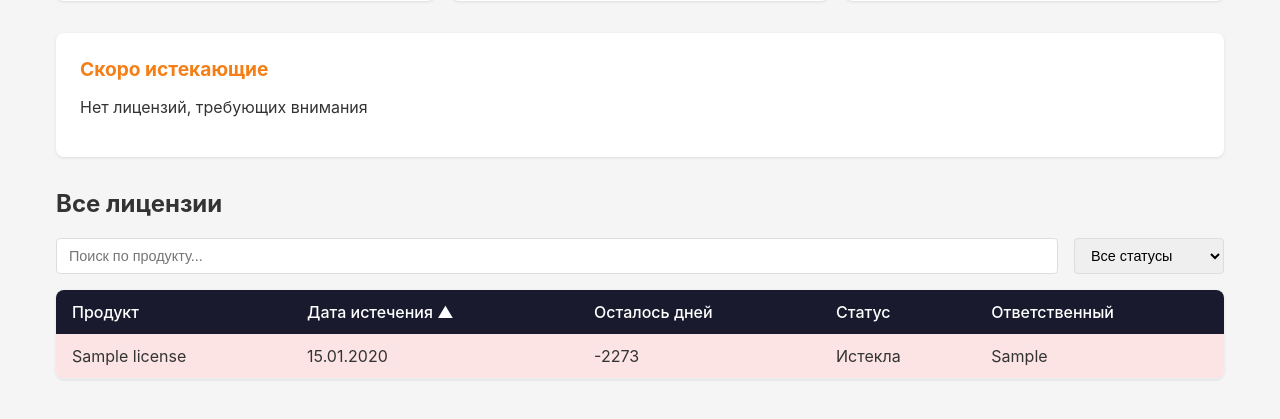
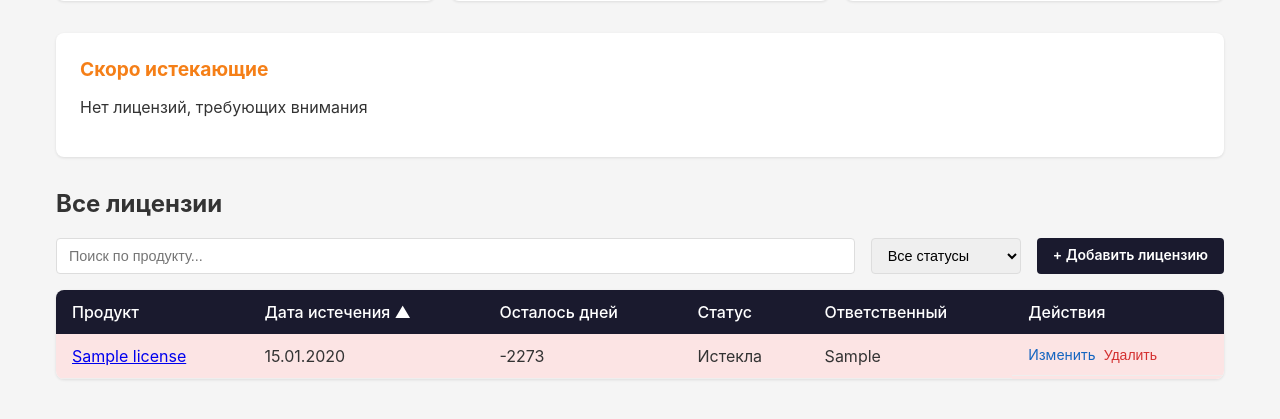
Before and after one commit to tilzhanov/License-Monitoring, a FastAPI app: page / in a window 1280 px wide. Shown: the part 262-681 px from the top of the page. Run offline with FastAPI, Linux system fonts and the light colour scheme; tables that the repository leaves empty hold one stand-in row (values such as "Sample post").

Commit message:
feat(03-01): add action column to table and add-license button to dashboard
- Add '+ Добавить лицензию' button in filter controls and empty state
- Add 'Действия' column header with 'Изменить' and 'Удалить' per row
- Make product name a clickable link to detail page
- Add hx-delete with hx-confirm for HTMX delete flow
- Add stats-section auto-refresh on license-changed event
- Add all Phase 3 CSS: buttons, forms, actions, badges, detail page, 404

```diff
--- a/static/css/app.css
+++ b/static/css/app.css
@@ -124,6 +124,62 @@ nav { display: flex; align-items: center; justify-content: space-between; }
     font-size: 1.1rem;
 }
 
+/* === Buttons (Phase 3) === */
+.btn { display: inline-block; padding: 8px 16px; border-radius: 4px; font-size: 14px; font-weight: 600; text-decoration: none; cursor: pointer; border: none; }
+.btn-primary { background: #1a1a2e; color: #fff; }
+.btn-primary:hover { background: #2a2a4e; }
+.btn-secondary { background: transparent; border: 1px solid #ddd; color: #333; font-weight: 400; }
+.btn-secondary:hover { background: #f5f5f5; }
+
+/* === Form Styles (Phase 3) === */
+.form-container { max-width: 600px; margin: 0 auto; }
+.form-card { background: #fff; padding: 24px; border-radius: 8px; box-shadow: 0 1px 3px rgba(0,0,0,0.1); }
+.form-group { margin-bottom: 16px; }
+.form-group label { display: block; font-size: 14px; font-weight: 400; color: #333; margin-bottom: 4px; line-height: 1.4; }
+.form-group input, .form-group textarea, .form-group select {
+  width: 100%; padding: 8px 16px; border: 1px solid #ddd; border-radius: 4px;
+  font-size: 16px; font-family: inherit; line-height: 1.5;
+}
+.form-group input:focus, .form-group textarea:focus {
+  border-color: #1a1a2e; outline: 2px solid rgba(26, 26, 46, 0.2); outline-offset: 0;
+}
+.form-group .input-error { border-color: #d32f2f; }
+.field-error { display: block; color: #d32f2f; font-size: 14px; font-weight: 400; margin-top: 4px; }
+.form-actions { display: flex; gap: 8px; margin-top: 24px; }
+
+/* === Action Column (Phase 3) === */
+.actions-cell { display: flex; gap: 8px; align-items: center; }
+.action-link { color: #1565c0; font-size: 14px; font-weight: 400; text-decoration: none; }
+.action-link:hover { text-decoration: underline; }
+.action-btn { background: transparent; border: none; cursor: pointer; font-size: 14px; font-weight: 400; padding: 0; }
+.action-delete { color: #d32f2f; }
+.action-delete:hover { text-decoration: underline; }
+
+/* === Status Badge (Phase 3) === */
+.status-badge { display: inline-block; padding: 4px 8px; border-radius: 12px; font-size: 14px; font-weight: 600; }
+.status-badge-active { background: #e8f5e9; color: #2e7d32; }
+.status-badge-warning { background: #fff8e1; color: #e65100; }
+.status-badge-expired { background: #fce4e4; color: #c62828; }
+
+/* === Detail Page (Phase 3) === */
+.detail-container { max-width: 800px; margin: 0 auto; }
+.detail-card { background: #fff; padding: 24px; border-radius: 8px; box-shadow: 0 1px 3px rgba(0,0,0,0.1); }
+.breadcrumb { font-size: 14px; color: #666; font-weight: 400; margin-bottom: 16px; }
+.breadcrumb a { color: #666; }
+.breadcrumb a:hover { text-decoration: underline; }
+.detail-header { margin-bottom: 16px; }
+.detail-header h1 { font-size: 20px; font-weight: 600; margin: 0 0 8px 0; line-height: 1.2; }
+.detail-fields { display: grid; grid-template-columns: 180px 1fr; gap: 8px 16px; }
+.detail-label { color: #666; font-weight: 400; font-size: 14px; }
+.detail-value { font-size: 16px; }
+.detail-comment { margin-top: 16px; }
+.detail-actions { margin-top: 24px; display: flex; gap: 8px; }
+
+/* === 404 Page (Phase 3) === */
+.not-found { text-align: center; padding: 48px; color: #999; }
+.not-found h1 { font-size: 20px; font-weight: 600; color: #333; }
+.not-found a { color: #1565c0; }
+
 /* === Responsive (mobile) === */
 @media (max-width: 768px) {
     .stats-grid { grid-template-columns: 1fr; }
--- a/templates/index.html
+++ b/templates/index.html
@@ -6,7 +6,8 @@
 <h1>Мониторинг лицензий</h1>
 
 <!-- Stats Cards -->
-<div class="stats-grid">
+<div id="stats-section" class="stats-grid"
+     hx-get="/" hx-trigger="license-changed from:body" hx-target="#stats-section" hx-select="#stats-section" hx-swap="outerHTML">
   <div class="stat-card total">
     <div class="count">{{ total }}</div>
     <div class="label">Всего лицензий</div>
@@ -64,6 +65,7 @@
   </select>
   <input type="hidden" name="sort" value="{{ current_sort }}">
   <input type="hidden" name="order" value="{{ current_order }}">
+  <a href="/licenses/new" class="btn btn-primary">+ Добавить лицензию</a>
 </div>
 
 <table class="license-table">
@@ -84,6 +86,7 @@
       <th>Осталось дней</th>
       <th>Статус</th>
       <th>Ответственный</th>
+      <th>Действия</th>
     </tr>
   </thead>
   <tbody id="license-tbody">
@@ -91,6 +94,7 @@
   </tbody>
 </table>
 {% else %}
+<a href="/licenses/new" class="btn btn-primary" style="margin-bottom: 1rem; display: inline-block;">+ Добавить лицензию</a>
 <p class="empty-state">Лицензии пока не добавлены</p>
 {% endif %}
 {% endblock %}
--- a/templates/partials/license_table.html
+++ b/templates/partials/license_table.html
@@ -1,6 +1,6 @@
 {% for item in licenses %}
 <tr class="{{ item.status_class }}">
-  <td>{{ item.license.product_name }}</td>
+  <td><a href="/licenses/{{ item.license.id }}">{{ item.license.product_name }}</a></td>
   <td>{{ item.license.expiry_date.strftime('%d.%m.%Y') }}</td>
   <td>{{ item.days_remaining }}</td>
   <td>
@@ -9,5 +9,13 @@
     {% else %}Активна{% endif %}
   </td>
   <td>{{ item.license.responsible or '\u2014' }}</td>
+  <td class="actions-cell">
+    <a href="/licenses/{{ item.license.id }}/edit" class="action-link action-edit">Изменить</a>
+    <button hx-delete="/licenses/{{ item.license.id }}"
+            hx-confirm="Удалить лицензию «{{ item.license.product_name }}»? Это действие необратимо."
+            hx-target="closest tr"
+            hx-swap="outerHTML"
+            class="action-btn action-delete">Удалить</button>
+  </td>
 </tr>
 {% endfor %}
```
